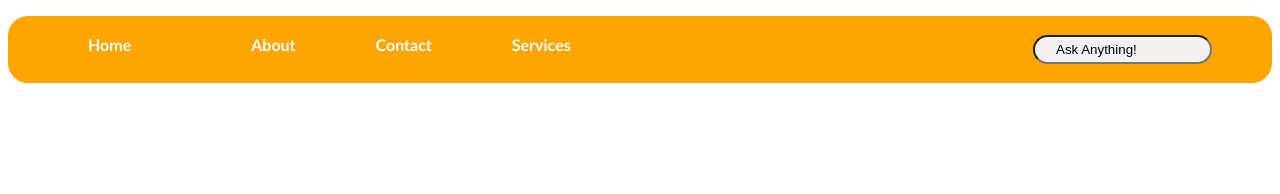
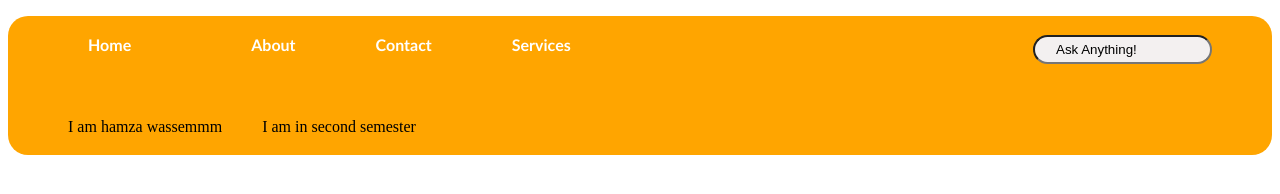
Before and after one commit to Humza-Waseem/WEB-DEVELOPMENT, a plain HTML site: page Navigation.html in a window 1280 px wide. Drawn offline with Linux system fonts and the light colour scheme.

Commit message:
added another ul in navigation.html, while working in the feature1 branch

```diff
--- a/Navigation.html
+++ b/Navigation.html
@@ -20,6 +20,10 @@
             <input type="text" name="search" id="search" placeholder="Ask Anything!">
         </div>
     </ul>
+    <ul>
+        <li> I am hamza wassemmm</li>
+        <li>I am in second semester</li>
+    </ul>
 </nav>
 </body>
 
```
